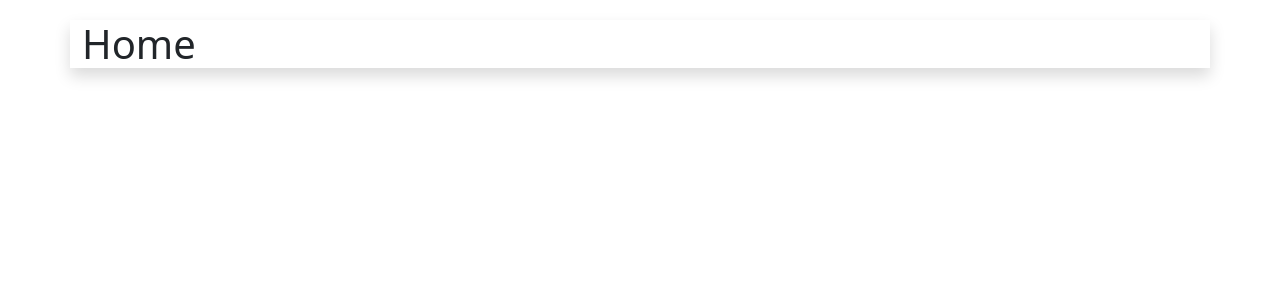
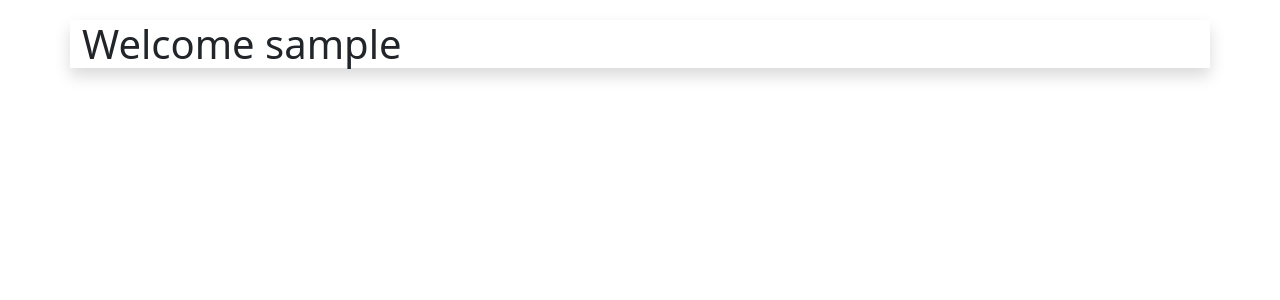
Before and after one commit to hinsoned/Active_Recall_Pro, a Flask app: page / in a window 1280 px wide. Shown: the part 74-374 px from the top of the page. Run offline with Flask 3, Linux system fonts and the light colour scheme; the visitor is signed in with stand-in values (Sample User, id 1); some libraries are stand-ins or nearby versions.

Commit message:
Added Username visibility

```diff
--- a/website/templates/home.html
+++ b/website/templates/home.html
@@ -2,5 +2,5 @@
 {% block title %}Active Recall Pro{% endblock %}
 
 {% block content %}
-<h1>Home</h1>
+<h1>Welcome {{ current_user.username }}</h1>
 {% endblock %}
--- a/website/templates/profile.html
+++ b/website/templates/profile.html
@@ -6,7 +6,8 @@ parts of it.-->
 <!--This will override the base.html content block-->
 {% block content %}
 <!--This is the form that allows a user to create a new deck.-->
-<h1 align="center">Decks</h1>
+
+<h1 class="text-muted" align="center">{{ current_user.username }}</h2>
 
 <div id="deck-error" class="alert alert-danger" style="display: none"></div>
 <div id="deck-success" class="alert alert-info" style="display: none"></div>
@@ -49,6 +50,7 @@ parts of it.-->
 </form>
 
 <br />
+<h1 align="center">Decks</h1>
 <!--This is where the decks will be displayed.-->
 <div class="container">
   <div class="row" id="deck-container">
--- a/website/views.py
+++ b/website/views.py
@@ -20,7 +20,7 @@ views = Blueprint('views', __name__)
 @views.route('/', methods=['GET'])
 def home():
     if current_user.is_authenticated:
-        return render_template("home.html")
+        return render_template("home.html", user=current_user)
     else:
         return render_template("landing_page.html")
 
```
Also changed, not shown: README.md.
